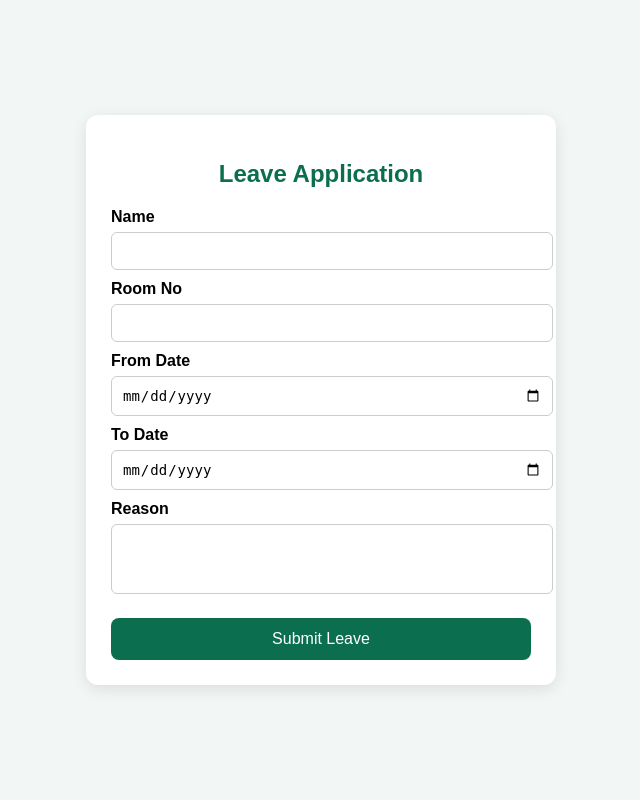
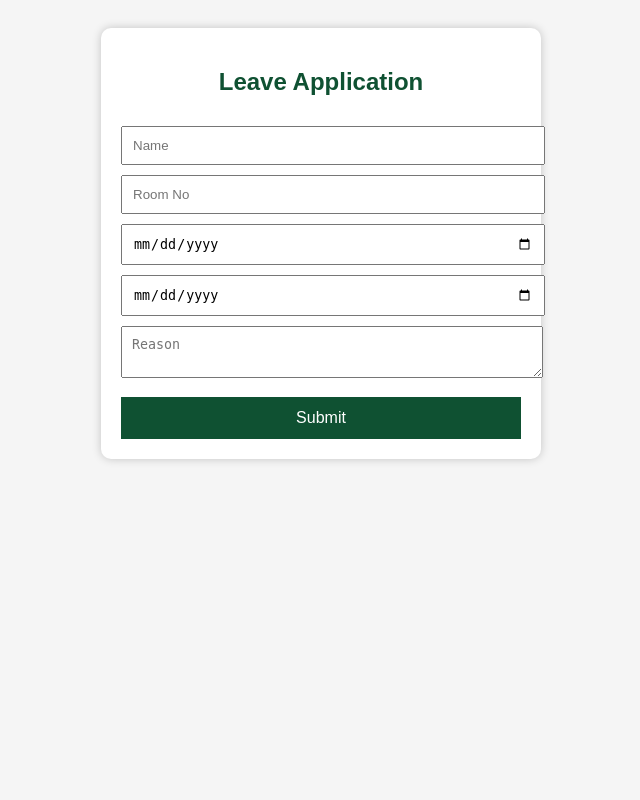
Before and after one commit to srinithisivanantham/hostel-chatbot, a Flask app: page /leave in a window 1280 px wide. Shown: the whole page, without its empty margins (319-959 px from the left). Run offline with Flask 3, Linux system fonts and the light colour scheme.

Commit message:
Changed UI color from blue to dark green

```diff
--- a/templates/leave.html
+++ b/templates/leave.html
@@ -1,97 +1,55 @@
 <!DOCTYPE html>
-<html lang="en">
+<html>
 <head>
-    <meta charset="UTF-8">
     <title>Leave Application</title>
-    <meta name="viewport" content="width=device-width, initial-scale=1.0">
-
+    <meta name="viewport" content="width=device-width, initial-scale=1">
     <style>
         body {
-            margin: 0;
-            padding: 0;
-            font-family: Arial, sans-serif;
-            background: #f2f6f4;
-            display: flex;
-            justify-content: center;
-            align-items: center;
-            min-height: 100vh;
+            font-family: Arial;
+            background: #f5f5f5;
+            padding: 20px;
         }
-
-        .form-box {
+        form {
             background: white;
-            width: 90%;
-            max-width: 420px;
-            padding: 25px;
-            border-radius: 12px;
-            box-shadow: 0 4px 15px rgba(0,0,0,0.1);
+            padding: 20px;
+            border-radius: 10px;
+            max-width: 400px;
+            margin: auto;
+            box-shadow: 0 0 10px rgba(0,0,0,0.2);
         }
-
         h2 {
             text-align: center;
-            color: #0B6E4F;
-            margin-bottom: 20px;
+            color: #0f5132;
         }
-
-        label {
-            font-weight: bold;
-            margin-top: 10px;
-            display: block;
-        }
-
         input, textarea {
             width: 100%;
             padding: 10px;
-            margin-top: 6px;
-            border-radius: 6px;
-            border: 1px solid #ccc;
-            font-size: 14px;
+            margin-top: 10px;
         }
-
-        textarea {
-            resize: none;
-        }
-
         button {
             width: 100%;
-            margin-top: 20px;
+            margin-top: 15px;
             padding: 12px;
-            background: #0B6E4F;
+            background: #0f5132;
             color: white;
             border: none;
-            border-radius: 8px;
             font-size: 16px;
-            cursor: pointer;
-        }
-
-        button:hover {
-            background: #095a41;
         }
     </style>
 </head>
 <body>
 
-<div class="form-box">
+<form method="post" action="/submit_leave">
     <h2>Leave Application</h2>
 
-    <form action="/submit_leave" method="POST">
-        <label>Name</label>
-        <input type="text" name="name" required>
+    <input type="text" name="name" placeholder="Name" required>
+    <input type="text" name="room_no" placeholder="Room No" required>
+    <input type="date" name="from_date" required>
+    <input type="date" name="to_date" required>
+    <textarea name="reason" placeholder="Reason" required></textarea>
 
-        <label>Room No</label>
-        <input type="text" name="room_no" required>
-
-        <label>From Date</label>
-        <input type="date" name="from_date" required>
-
-        <label>To Date</label>
-        <input type="date" name="to_date" required>
-
-        <label>Reason</label>
-        <textarea name="reason" rows="3" required></textarea>
-
-        <button type="submit">Submit Leave</button>
-    </form>
-</div>
+    <button type="submit">Submit</button>
+</form>
 
 </body>
 </html>
```
Also changed, not shown: static/style.css (+40 -84 lines), templates/complaint.html (+22 -60 lines).
